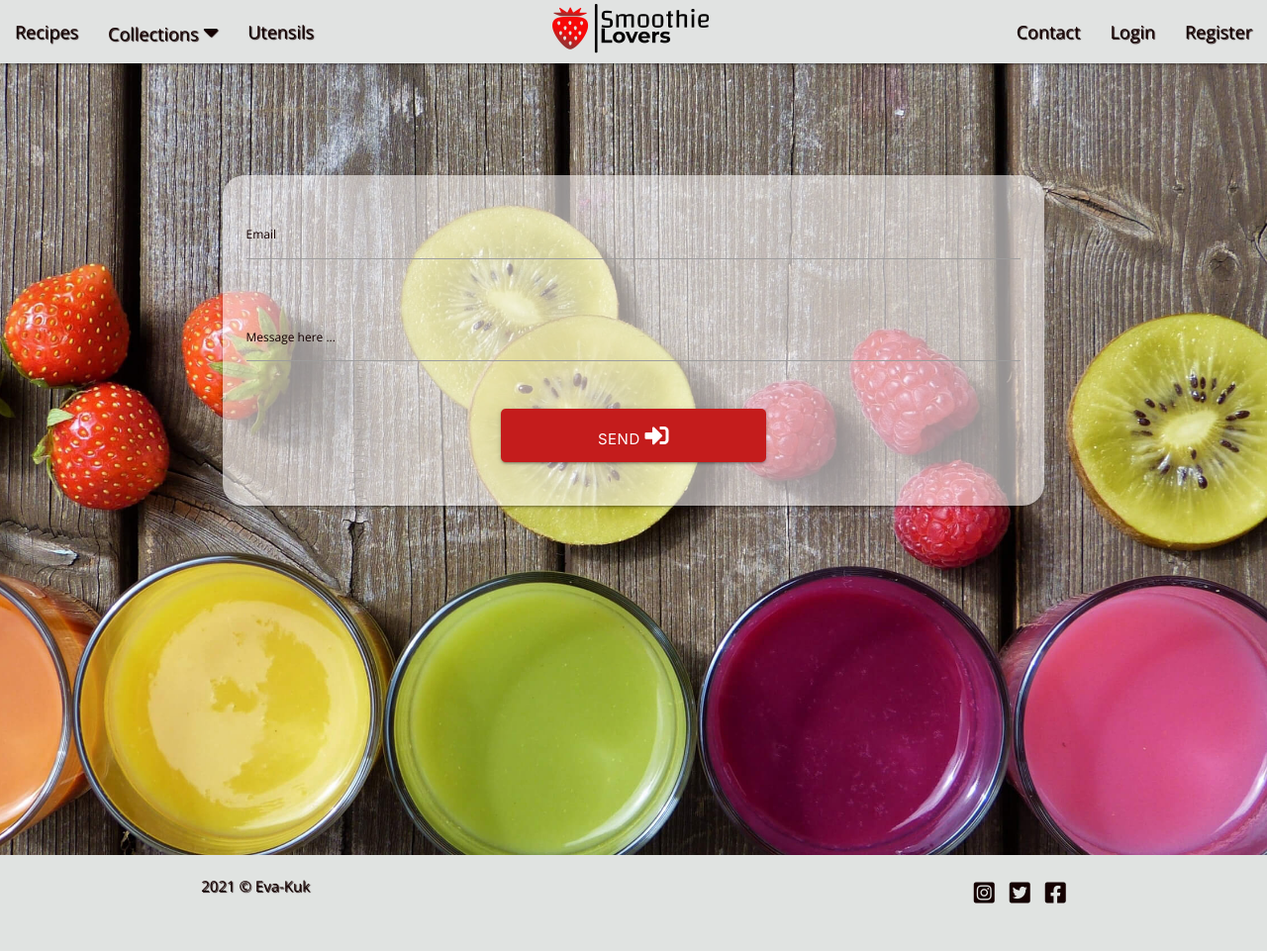
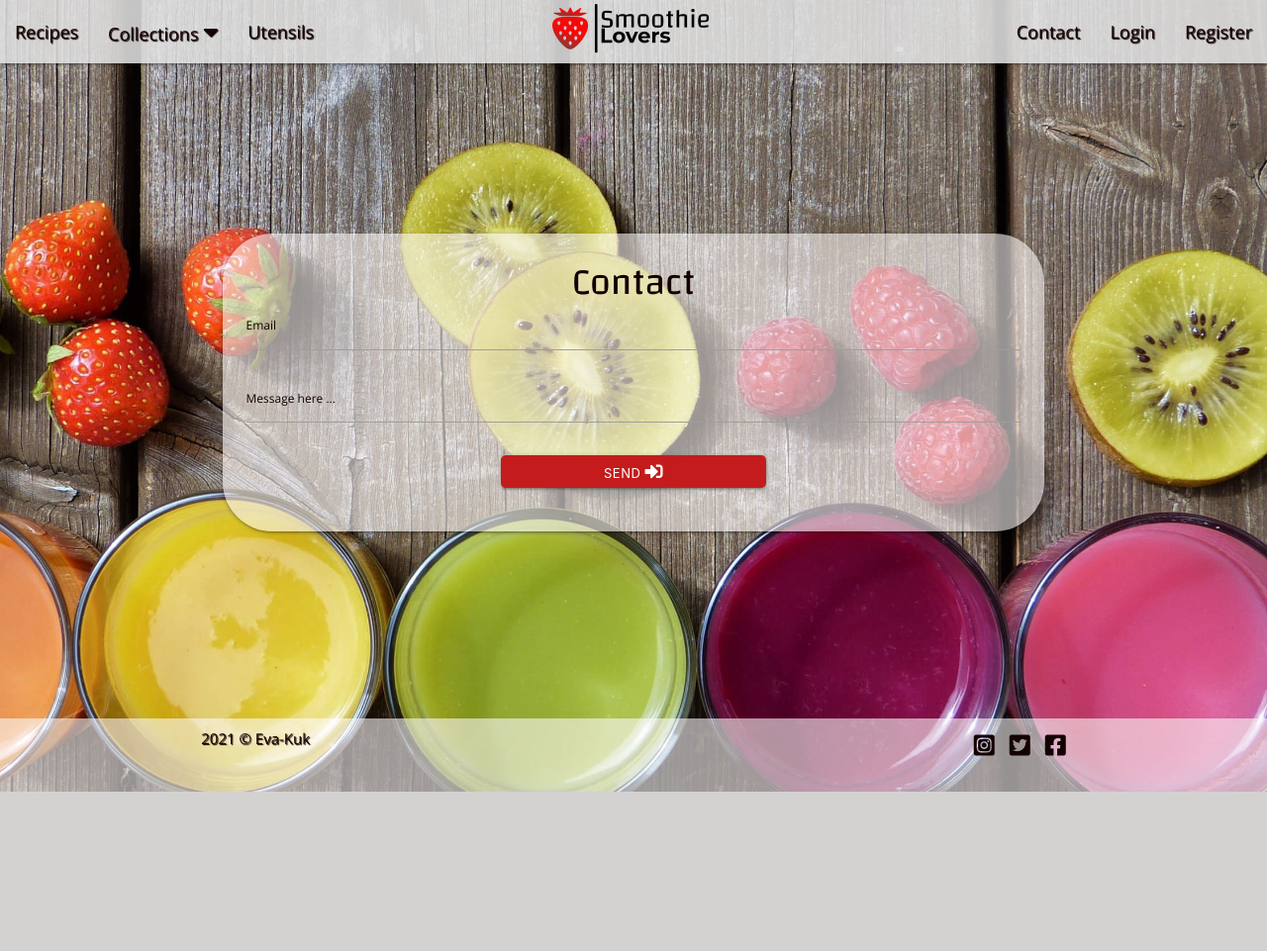
Before and after one commit to Eva-Kuk/smoothie-lovers, a Flask app: page /contact in a window 1280 px wide. Shown: the whole page at 99% size. After the commit the page ends 800 px from the top, so only its background shows below. Run offline with Flask 2, Linux system fonts and the light colour scheme; some libraries are stand-ins or nearby versions.

Commit message:
Add style and media to contact page

```diff
--- a/static/css/style.css
+++ b/static/css/style.css
@@ -208,64 +208,7 @@ nav ul a,
 .input-field.col .prefix ~ .validate ~ label {
     color:#140101;
 }
-/*---------------- REGISTER/LOGIN/CONTACT PAGE ------------------*/
-.helper-text {
-    font-size: 0.7rem;
-}
-.card-panel {
-    background-color:#fffcfc94;
-    border-radius: 22px;
-}
-.button-style {
-    border-radius: 5px;
-}
-.btn-large:hover {
-    background-color: #008f2b;
-}
-.user-note-style {
-    margin-top: 1.25rem;
-    font-weight:600;
-}
-.register-form-margin {
-    margin-top: 7rem;
-}
-.login-form-margin {
-    margin-top: 10rem;
-}
-.contact-form-margin {
-    margin-top: 14rem;
-}
-#hero-image-full-screen {
-/* ---------- Credit: Image by Silviarita from Pixabay ----------*/
-    background: url("../images/background-image.jpg") no-repeat bottom right;
-    background-size: cover;
-    width: 100%;
-    -o-object-fit: cover;
-       object-fit: cover;
-    height: 100vh;
-    -webkit-box-pack: center;
-        -ms-flex-pack: center;
-            justify-content: center;
-    position: relative;
-    -webkit-box-align: center;
-        -ms-flex-align: center;
-            align-items: center;
-}
-.text-margin {
-    margin-top: 5px;
-    margin-bottom: 2px;
-}
-/*----------------------- PROFILE PAGE ------------------------*/
-.margin-profile-username {
-    margin-top: 15px;
-    margin-bottom: 5px;
-}
-.box-style-margin-top {
-    margin-top: 3.8rem;
-}
-.added-font {
-    font-size: 1rem;
-}
+
 /*---------------- RECIPE CARDS/RECIPES PAGE ------------------*/
 .cards-flex {
     display: -webkit-box;
@@ -307,6 +250,12 @@ nav ul a,
 }
 .category-description {
     padding: 0 25px 20px 25px;
+}
+.utensils-heading-style {
+    margin-top: 2.3rem;
+    margin-bottom: 0.6rem;
+    font-size: 1.6rem;
+    padding: 0 10px 0 10px;
 }
 .no-recipe-found {
     font-size: 1.3rem;
@@ -460,7 +409,7 @@ nav ul a,
 }
 .card .card-content .card-title {
     font-weight: 600;
-    font-size: 1.3rem;
+    font-size: 1.1rem;
 }
 .card .card-reveal .card-title {
     font-weight: 600;
@@ -473,6 +422,77 @@ nav ul a,
     height: 30vw;
     -o-object-fit: cover;
        object-fit: cover;
+}
+.utensils-category-description {
+    padding: 0 25px 40px 25px;
+}
+/*---------------- REGISTER/LOGIN/CONTACT PAGE ------------------*/
+.helper-text {
+    font-size: 0.7rem;
+}
+.card-panel {
+    background-color:#fffcfc94;
+    border-radius: 50px;
+}
+.button-style {
+    border-radius: 5px;
+}
+.btn-forms-hover:hover {
+    background-color: #008f2b;
+}
+.user-note-style {
+    margin-top: 1.25rem;
+    font-weight:600;
+}
+.register-form-margin {
+    margin-top: 7rem;
+}
+.login-form-margin {
+    margin-top: 10rem;
+}
+.input-margin {
+    margin-top: 0;
+    margin-bottom: 0;
+}
+.display-container {
+    display: flex;
+    height: 100vh;
+    align-items: center;
+}
+.display-row {
+    width: 100%;
+}
+#hero-image-full-screen {
+/* ---------- Credit: Image by Silviarita from Pixabay ----------*/
+    background: url("../images/background-image.jpg") no-repeat top right;
+    background-size: cover;
+    width: 100%;
+    -o-object-fit: cover;
+       object-fit: cover;
+    height: 100vh;
+    -webkit-box-pack: center;
+        -ms-flex-pack: center;
+            justify-content: center;
+    position: absolute;
+    -webkit-box-align: center;
+        -ms-flex-align: center;
+            align-items: center;
+    top: 0;
+}
+.text-margin {
+    margin-top: 5px;
+    margin-bottom: 2px;
+}
+/*----------------------- PROFILE PAGE ------------------------*/
+.margin-profile-username {
+    margin-top: 15px;
+    margin-bottom: 5px;
+}
+.box-style-margin-top {
+    margin-top: 3.8rem;
+}
+.added-font {
+    font-size: 1rem;
 }
 /*---------------- ERROR HANDLERS ------------------*/
 .error-handlers-style{
@@ -507,10 +527,13 @@ nav ul a,
 
 /*--------------------- FOOTER -----------------------*/
 .footer {
-    background-color: #e0e0e0e0;
-    position: relative;
+    background-color: #fffcfc94;
+    position: absolute;
     font-size: 1.2rem;
-    padding-bottom: 1.4rem;
+    padding-bottom: 0.6rem;
+    bottom: 0;
+    width: 100%;
+    padding-top: 0.6rem;
 }
 .social-links-item {
     color: #140101;
@@ -572,7 +595,9 @@ nav ul a,
         font-size:1rem;
         line-height: 32.4px;
         padding: 0 6px;
-    }/*
+    }
+
+    /*
     .card-height-categories {
         height: 24rem;
     }
@@ -582,6 +607,7 @@ nav ul a,
     .card-width-categories {
         height: 192px;
     }
+
 }
 @media screen and (min-width:600px) {
     .card-width-categories {
@@ -613,3 +639,12 @@ nav ul a,
         height: 220px;
     }
 }
+
+/*---------Media for landscape orientation----------*/
+@media (max-width: 768px) and (orientation: landscape){
+ .padding-landscape {
+     padding-top: 0.5rem;
+     padding-bottom: 0.5rem;
+     margin-top: 3.3rem;
+ }
+}
--- a/templates/contact.html
+++ b/templates/contact.html
@@ -4,27 +4,28 @@
 <!--CREDIT: Card panel code customized from materializecss-->
 <!--CREDIT: Mini Project Task Manager and customized-->
 <section id="hero-image-full-screen">
-    <div class="container-fluid">
-        <div class="row">
-            <form id="contact-form" class="col s12 l8 offset-l2 register-form-margin" method="POST" action="{{ url_for('contact')}}">
-                <div class="card-panel">
+    <div class="container-fluid display-container">
+        <div class="row display-row">
+            <form id="contact-form" class="col s12 l8 offset-l2 " method="POST" action="{{ url_for('contact')}}">
+                <div class="card-panel padding-landscape">
                     <!--Email-->
                     <div class="row">
-                        <div class="input-field col s12">
+                        <h1 class="center-align text-margin">Contact</h1>
+                        <div class="input-field input-margin col s12">
                             <input id="email" name="email" type="email" class="validate" required>
                             <label for="email">Email</label>
                         </div>
                     </div>
                      <!--Message-->
                      <div class="row">
-                        <div class="input-field col s12">
+                        <div class="input-field input-margin col s12">
                             <textarea id="message" name="message" class="materialize-textarea" required></textarea>
                             <label for="message">Message here ...</label>
                         </div>
                     </div>
                     <!--Sent Message -->
                     <div class="row">
-                        <button type="submit" class="col s4 offset-s4 btn-large red-btn button-style" value="Send"> Send <i class="fas fa-sign-in-alt hide-on-med-and-down"></i>
+                        <button type="submit" class="col s4 offset-s4 btn-small btn-forms-hover red-btn button-style" value="Send"> Send <i class="fas fa-sign-in-alt hide-on-med-and-down"></i>
                         </button>
                     </div>
                 </div>
```
